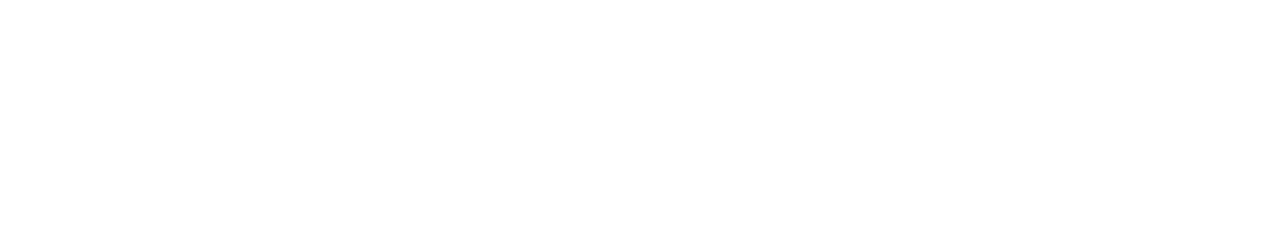
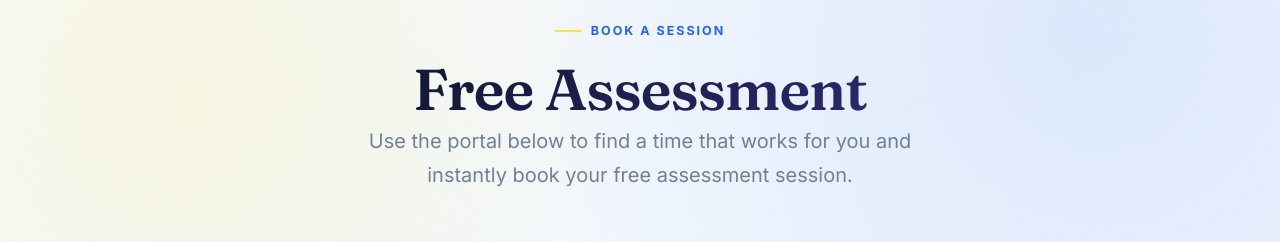
Before and after one commit to kwadwoaddo-collab/sydenham-asc, a Next.js app: page /free-assessment in a window 1280 px wide. Before the commit this address had no page. Shown: the part 160-402 px from the top of the page. Built offline with nearby package versions, Linux system fonts and the light colour scheme.

Commit message:
Add Free Assessment booking page

```diff
--- /dev/null
+++ b/app/free-assessment/page.tsx
@@ -0,0 +1,42 @@
+import { Metadata } from 'next';
+
+export const metadata: Metadata = {
+  title: 'Free Assessment | Sydenham After School Club',
+  description: 'Book a free assessment session using our interactive booking portal.',
+};
+
+export default function FreeAssessmentPage() {
+  return (
+    <>
+      <section className="hero">
+        <div className="container center">
+          <span className="eyebrow">Book a Session</span>
+          <h1 style={{ maxWidth: '800px', margin: '0 auto' }}>Free Assessment</h1>
+          <p style={{ maxWidth: '600px', margin: '0 auto', opacity: 0.9 }}>
+            Use the portal below to find a time that works for you and instantly book your free assessment session.
+          </p>
+        </div>
+      </section>
+
+      <section className="section section-soft">
+        <div className="container" style={{ maxWidth: '1000px' }}>
+          <div style={{
+            background: '#fff',
+            borderRadius: '24px',
+            padding: '8px',
+            boxShadow: 'var(--shadow-lg)'
+          }}>
+            <iframe
+              src="https://after-school-club-live.vercel.app/b/sydenham-after-school-club-ltd/sydenham-after-school-club-yfbc5"
+              width="100%"
+              height="1000"
+              frameBorder="0"
+              style={{ border: 0, width: '100%', minHeight: '1000px', borderRadius: '16px', overflow: 'hidden' }}
+              allow="clipboard-write">
+            </iframe>
+          </div>
+        </div>
+      </section>
+    </>
+  );
+}
--- a/app/layout.tsx
+++ b/app/layout.tsx
@@ -11,6 +11,7 @@
 const nav = [
   { href: "/after-school-club", label: "After School Club", key: "club" },
   { href: "/tuition", label: "Tuition & GCSE", key: "tuition" },
+  { href: "/free-assessment", label: "Free Assessment", key: "assessment" },
   { href: "/fees", label: "Fees", key: "fees" },
   { href: "/join-us", label: "Join the Team", key: "join" },
   { href: "/about", label: "About", key: "about" },
```
